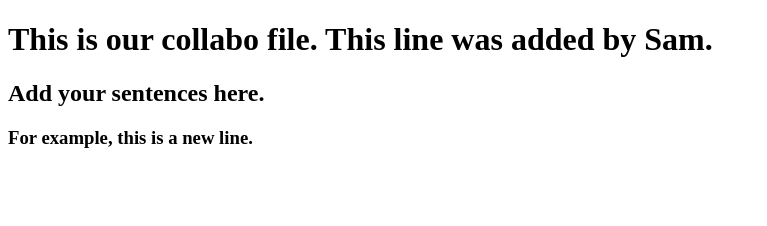
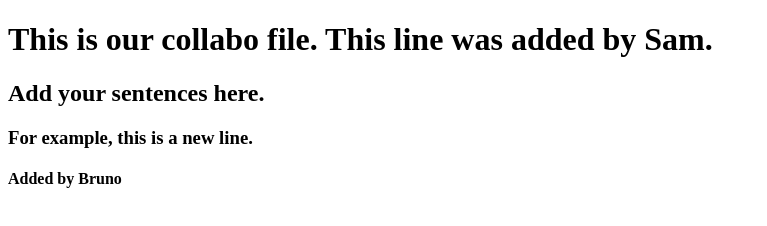
Before and after one commit to ceelogre/collabo, a plain HTML site: page index.html in a window 1280 px wide. Shown: the whole page, without its empty margins (0-767 px from the left). Drawn offline with Linux system fonts and the light colour scheme.

Commit message:
Line added by Bruno

```diff
--- a/index.html
+++ b/index.html
@@ -1,12 +1,15 @@
 <!DOCTYPE html>
 <hmtl lang="en">
+
     <head>
         <meta charset="utf-u">
         <title>Collabo</title>
     </head>
+
     <body>
         <h1>This is our collabo file. This line was added by Sam.</h1>
         <h2>Add your sentences here.</h2>
         <h3>For example, this is a new line.</h3>
+        <h4>Added by Bruno</h4>
     </body>
 </hmtl>
```
